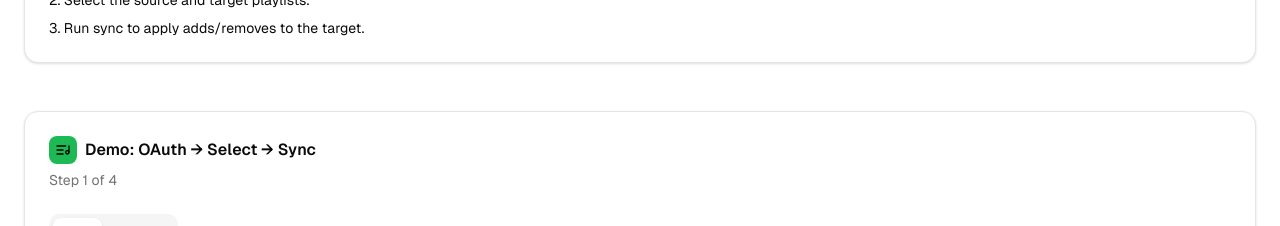
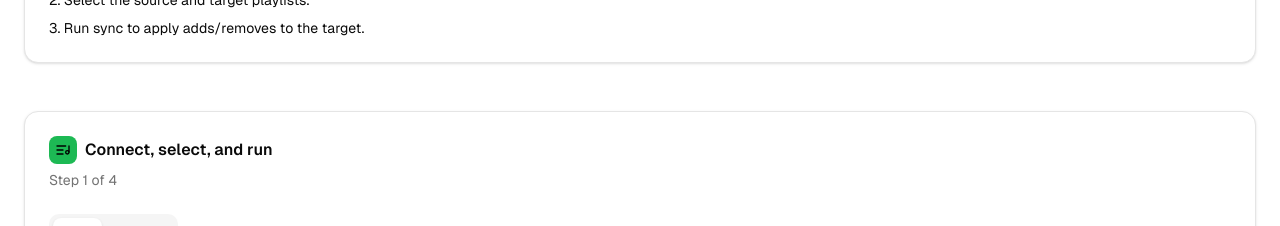
Before and after one commit to trustosas/spotify-librarymanager-frontend, a Next.js app: page / in a window 1280 px wide. Shown: the part 1060-1286 px from the top of the page. Built offline with nearby package versions, Linux system fonts and the light colour scheme.

Commit message:
Simplify simulator copy to user-facing language
cgen-36c5dad263d64e34bf89dc8315159ec5

```diff
--- a/src/components/mla-simulator.tsx
+++ b/src/components/mla-simulator.tsx
@@ -49,7 +49,7 @@ export default function SimulatorStepper() {
     <section id="demo" className="mx-auto max-w-7xl px-3 py-2 sm:px-6">
       <Card>
         <CardHeader>
-          <CardTitle className="flex items-center gap-2"><span className="inline-flex size-7 items-center justify-center rounded-md bg-brand text-black"><ListMusic className="size-4"/></span> Demo: OAuth → Select → {action === 'sync' ? 'Sync' : 'Transfer'}</CardTitle>
+          <CardTitle className="flex items-center gap-2"><span className="inline-flex size-7 items-center justify-center rounded-md bg-brand text-black"><ListMusic className="size-4"/></span> Connect, select, and run</CardTitle>
           <CardDescription>Step {step} of 4</CardDescription>
         </CardHeader>
         <CardContent className="space-y-5">
@@ -180,7 +180,6 @@ export default function SimulatorStepper() {
                 <li>To: <strong>{summary.to}</strong></li>
                 <li>Playlists: <strong>{summary.playlists.join(', ') || '—'}</strong></li>
               </ul>
-              <p className="mt-3 text-muted-foreground">This is a frontend demo. No external calls are made.</p>
             </div>
           )}
         </CardContent>
```
